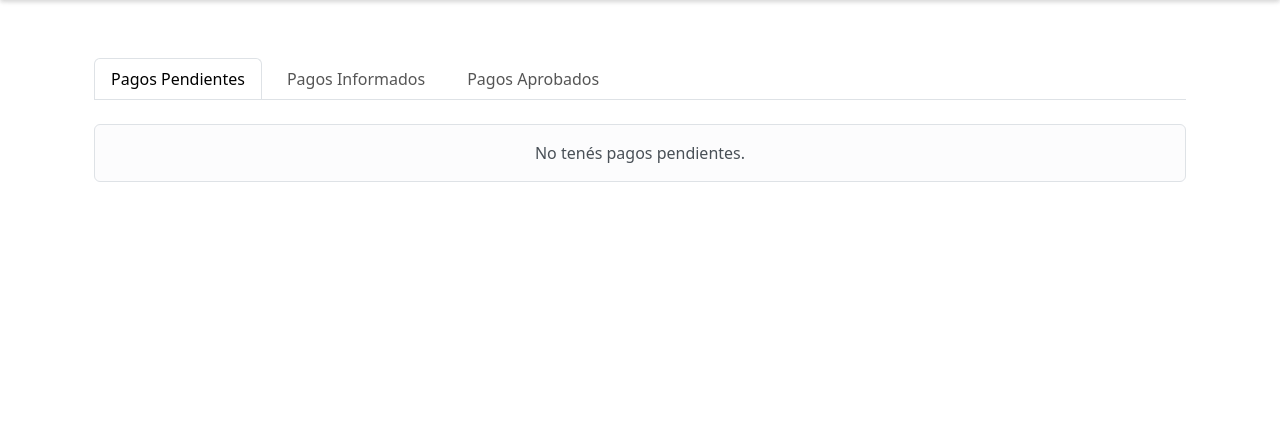
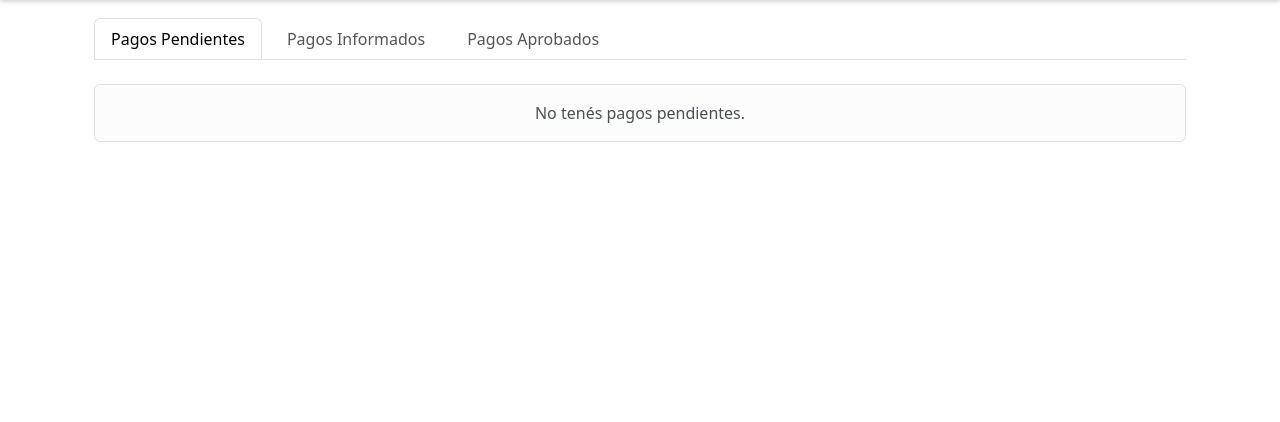
Before and after one commit to julianlods/ChillFit, a Django app: template ChillFit/templates/ChillFit/generar_pago.html in a window 1280 px wide. Shown: the part 154-576 px from the top of the page. Run offline with Django 5.2, Linux system fonts and the light colour scheme; the template is opened without the code that fills it, so the values that code supplies are empty; some libraries are stand-ins or nearby versions.

Commit message:
Reducido espacio entre menú y solapas de pagos en ChillFit

```diff
--- a/ChillFit/templates/ChillFit/generar_pago.html
+++ b/ChillFit/templates/ChillFit/generar_pago.html
@@ -3,7 +3,7 @@
 {% block title %}Mis Pagos - ChillFit{% endblock %}
 
 {% block content %}
-<div class="container mt-5">
+<div class="container mt-2">
     <script src="https://sdk.mercadopago.com/js/v2"></script>
 
     <ul class="nav nav-tabs" id="pagosTabs" role="tablist">
```
